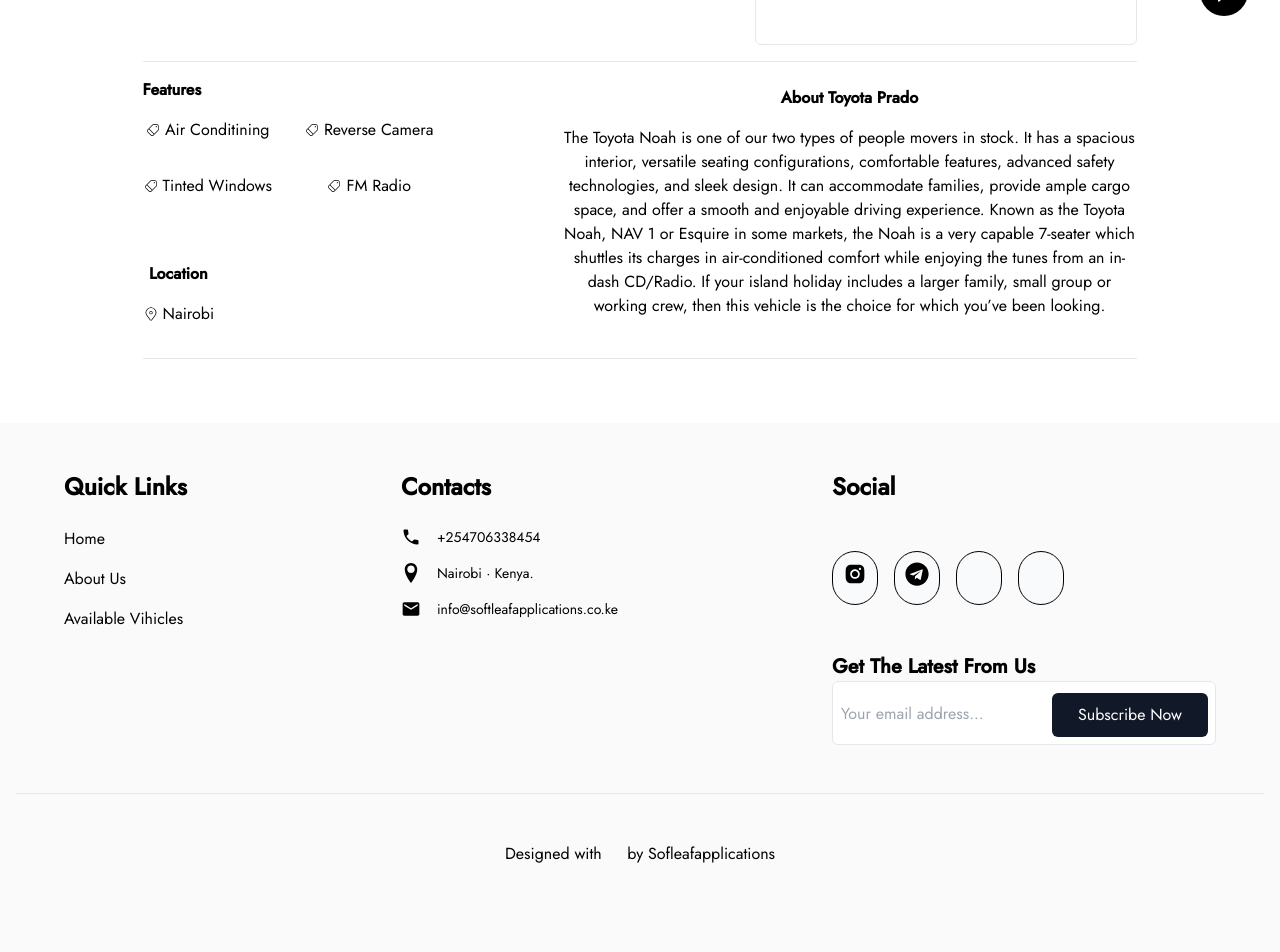
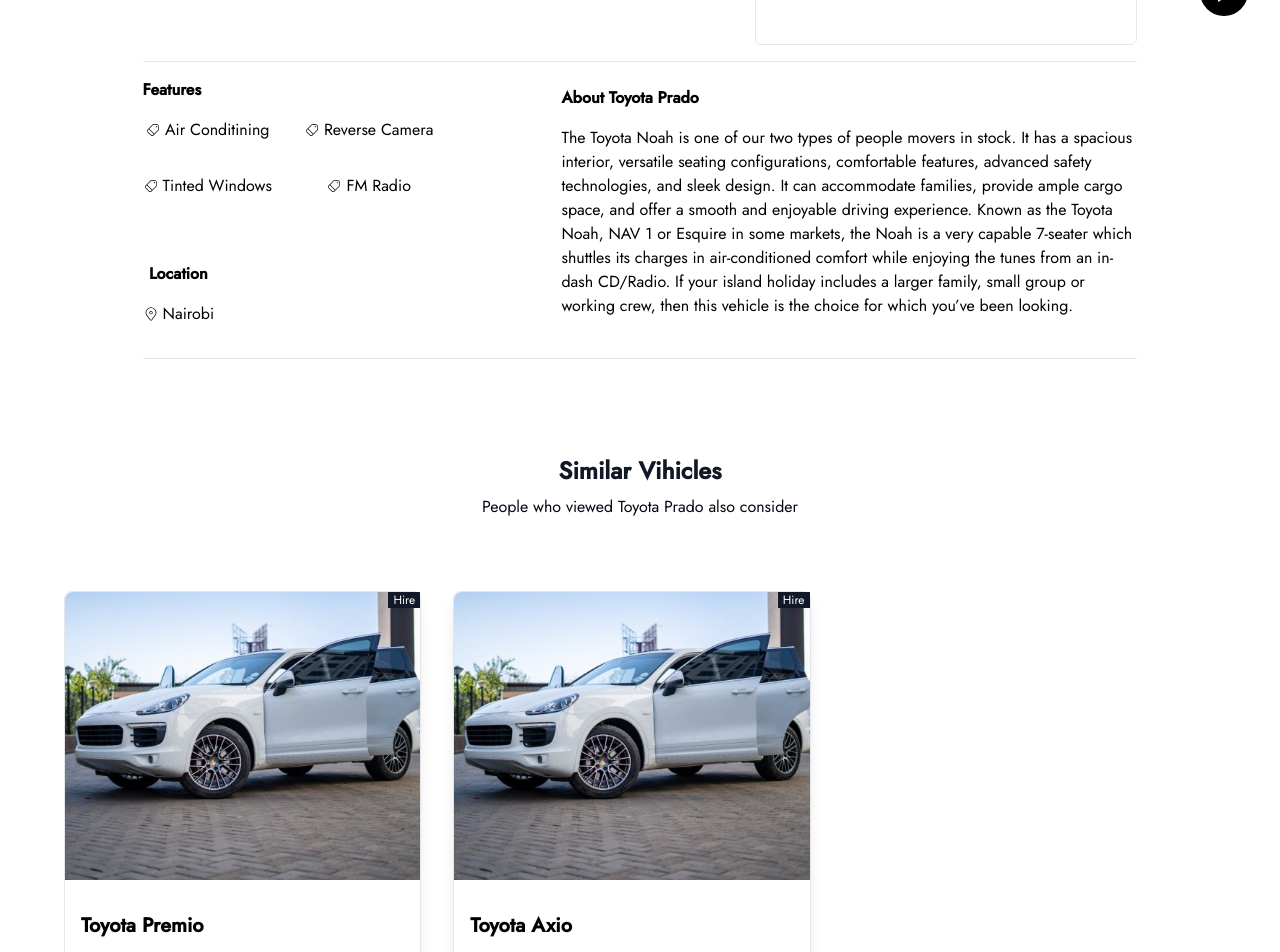
Before and after one commit to njau58/kar-hire, a React (Vite) app: page /car-details/01d5cabc-e0c5-42da-853d-7f167b16db36 in a window 1280 px wide. Shown: the part 720-1672 px from the top of the page. Built offline with nearby package versions, Linux system fonts and the light colour scheme; some icons are missing.

Commit message:
added similar vihicles section

```diff
--- a/src/pages/AllVihicles/index.tsx
+++ b/src/pages/AllVihicles/index.tsx
@@ -4,7 +4,6 @@ import { FaAngleRight } from "react-icons/fa";
 import vihicles, { make } from "../../services/allVihicles";
 import SingleRide from "../../components/Portifolio/SingleRide";
 import Button from "../../components/Button";
-
 
 const Catalogue = () => {
   return (
@@ -24,8 +23,8 @@ const Catalogue = () => {
         <div className="grid grid-flow-cols sm:grid-cols-2 md:grid-cols-3 gap-8  mt-16 pr-4   max-w-6xl w-full overflow-hidden ">
           {/* search form */}
 
-          <div className="border rounded-md w-full py-8 px-4  padding- h-full">
-            <form className="max-w-sm mx-auto">
+          <div className="border rounded-md w-full py-8 px-4  shadow-lg  h-full">
+            <form className="max-w-sm mx-auto  ">
               <div className="mb-5">
                 <label
                   htmlFor="vihicle_name"
@@ -88,7 +87,7 @@ const Catalogue = () => {
                     placeholder="min_price"
                     required
                   ></input>
-                     <input
+                  <input
                     type="number"
                     name="max_price"
                     className="bg-gray-50 border border-gray-300 text-gray-900 text-sm rounded-lg focus:ring-primary focus:border-primary  block w-full p-2.5"
--- a/src/pages/CarDetailsPage/index.tsx
+++ b/src/pages/CarDetailsPage/index.tsx
@@ -9,6 +9,7 @@ import { CiLocationOn, CiShoppingTag } from "react-icons/ci";
 import BookingForm from "../../components/BookingForm";
 import Main from "../../components/Layouts/Main";
 import { useLocation, useNavigate } from "react-router-dom";
+import SingleRide from "../../components/Portifolio/SingleRide";
 
 const CarDetails = () => {
   const router = useParams();
@@ -19,9 +20,12 @@ const CarDetails = () => {
   const [allVihicles, _] = useState<CarProps[]>(vihicles);
 
   const [vihicleDetails, setVihicleDetails] = useState<CarProps[]>([]);
+  const [similarVihicles, setSimilarVaihicles] = useState<CarProps[]>([]);
+
+  console.log(similarVihicles);
 
   //checks if Id passed in params is valid, thus vihicleDetails.length>1
- useEffect(() => {
+  useEffect(() => {
     const selectedVihicle = allVihicles.filter(
       (vihicle) => vihicle.Id === router.Id
     );
@@ -31,6 +35,17 @@ const CarDetails = () => {
 
     setVihicleDetails(selectedVihicle);
   }, [navigate]);
+
+  //sets an array of similar vihicles
+  useEffect(() => {
+    const selectedSimilarVihicle = allVihicles.filter(
+      (vihicle) => vihicle.type === allVihicles[0]?.type
+    );
+
+    setSimilarVaihicles(selectedSimilarVihicle);
+  }, []);
+
+  console.log(similarVihicles);
 
   //ensures content centered in the initial mount
   useEffect(() => {
@@ -54,7 +69,7 @@ const CarDetails = () => {
         </div>
         <hr className="mb-8"></hr>
 
-        <div className="flex flex-col items-center md:mx-auto max-w-6xl   overflow-hidden justify-center md:flex-row">
+        <section className="flex flex-col items-center md:mx-auto max-w-6xl   overflow-hidden justify-center md:flex-row">
           <div className="flex flex-col  justify-center mx-4">
             <h1 className=" font-semibold text-xl text-left">
               {vihicleDetails[0]?.vihicle_name}
@@ -96,15 +111,42 @@ const CarDetails = () => {
               </div>
               <div>
                 <div className="flex flex-col gap-4 max-w-xl mx-4 md:mx-auto ">
-                  <h1 className="font-semibold text-center">
+                  <h1 className="font-semibold text-left">
                     About {`${vihicleDetails[0]?.vihicle_name}`}
                   </h1>
-                  <p className="text-center">{allVihicles[0]?.description}</p>
+                  <p className="text-left">{allVihicles[0]?.description}</p>
                 </div>
               </div>
             </div>
 
             <hr className="w-full md:mr-0 mr-4 mt-8"></hr>
+          </div>
+        </section>
+
+        <div className="mt-24">
+          <div className="flex flex-col items-center justify-center gap-2   ">
+            <h2 className="text-center text-2xl  font-bold text-primary">
+              Similar Vihicles
+            </h2>
+            <p className=" text-gray-950 ">
+              People who viewed {vihicleDetails[0]?.vihicle_name} also consider
+            </p>
+            <div className="grid grid-flow-cols sm:grid-cols-2 md:grid-cols-3 gap-8  mt-16 pr-4   max-w-6xl w-full overflow-hidden ">
+            {similarVihicles?.map((vihicle) => {
+            return (
+              <SingleRide
+                Id={vihicle.Id}
+                key={vihicle.Id}
+                imageSrc={vihicle.imageSrc}
+                type={vihicle.type}
+                vihicle_name={vihicle.vihicle_name}
+                transmission_type={vihicle.transmission_type}
+                badge={vihicle.badge}
+                hire_price={vihicle.hire_price}
+              />
+            );
+          })}
+            </div>
           </div>
         </div>
       </Main>
```
